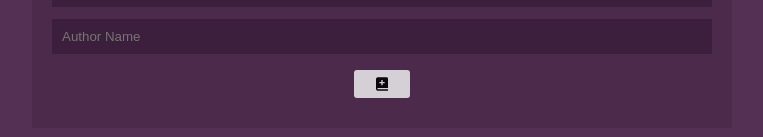
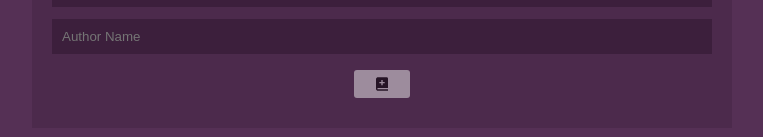
Before and after one commit to Cy3ers/Reading-List-App, a React (Create React App) app: page / in a window 1280 px wide. Shown: the part 255-392 px from the top of the page, without its empty margins (258-1021 px from the left). Built offline with nearby package versions, Linux system fonts and the light colour scheme.

Commit message:
Added disabled effect to add book button

```diff
--- a/src/components/BookDetails.js
+++ b/src/components/BookDetails.js
@@ -9,6 +9,6 @@ const BookDetails = ({ book }) => {
       <div className="author">{book.author}</div>
     </li>
   );
-}
+};
 
 export default BookDetails;
--- a/src/components/NewBookForm.js
+++ b/src/components/NewBookForm.js
@@ -6,12 +6,25 @@ const NewBookForm = () => {
   const { dispatch } = useContext(BookContext);
   const [title, setTitle] = useState('');
   const [author, setAuthor] = useState('');
+  const [isDisabled, setIsDisabled] = useState(true);
+
+  const handleInputChange = (e) => {
+    const newTitle = e.target.name === 'title' ? e.target.value : title;
+    const newAuthor = e.target.name === 'author' ? e.target.value : author;
+    setTitle(newTitle);
+    setAuthor(newAuthor);
+    setIsDisabled(newTitle.trim() === '' || newAuthor.trim() === '');
+  };
 
   const handleSubmit = (e) => {
     e.preventDefault();
+    if (title.trim() === '' || author.trim() === '') {
+      return;
+    }
     dispatch({ type: 'ADD_BOOK', book: { title, author } });
     setTitle('');
     setAuthor('');
+    setIsDisabled(true);
   };
 
   return (
@@ -19,18 +32,24 @@ const NewBookForm = () => {
       <input
         type="text"
         placeholder="Book Title"
+        name="title"
         value={title}
-        onChange={(e) => setTitle(e.target.value)}
+        onChange={handleInputChange}
         required
       />
       <input
         type="text"
         placeholder="Author Name"
+        name="author"
         value={author}
-        onChange={(e) => setAuthor(e.target.value)}
+        onChange={handleInputChange}
         required
       />
-      <BiSolidBookAdd className="add-button" onClick={handleSubmit} />
+      <BiSolidBookAdd
+        className={`add-button${isDisabled ? ' disabled' : ''}`}
+        onClick={handleSubmit}
+        disabled={isDisabled}
+      />
     </form>
   );
 };
--- a/src/contexts/BookContext.js
+++ b/src/contexts/BookContext.js
@@ -16,6 +16,6 @@ const BookContextProvider = (props) => {
       {props.children}
     </BookContext.Provider>
   );
-}
+};
 
 export default BookContextProvider;
--- a/src/index.css
+++ b/src/index.css
@@ -78,9 +78,16 @@ input[type='text'] {
   border-radius: 3px;
   padding: 6px 20px;
   display: block;
+  pointer-events: auto;
 }
 
-.add-button:hover {
+.add-button.disabled {
+  opacity: 50%;
+  cursor: none;
+  pointer-events: none;
+}
+
+.add-button:hover:not(.disable) {
   transform: scale(1.005);
   opacity: 100%;
 }
```
Also changed, not shown: src/serviceWorker.js (+5 -5 lines).
